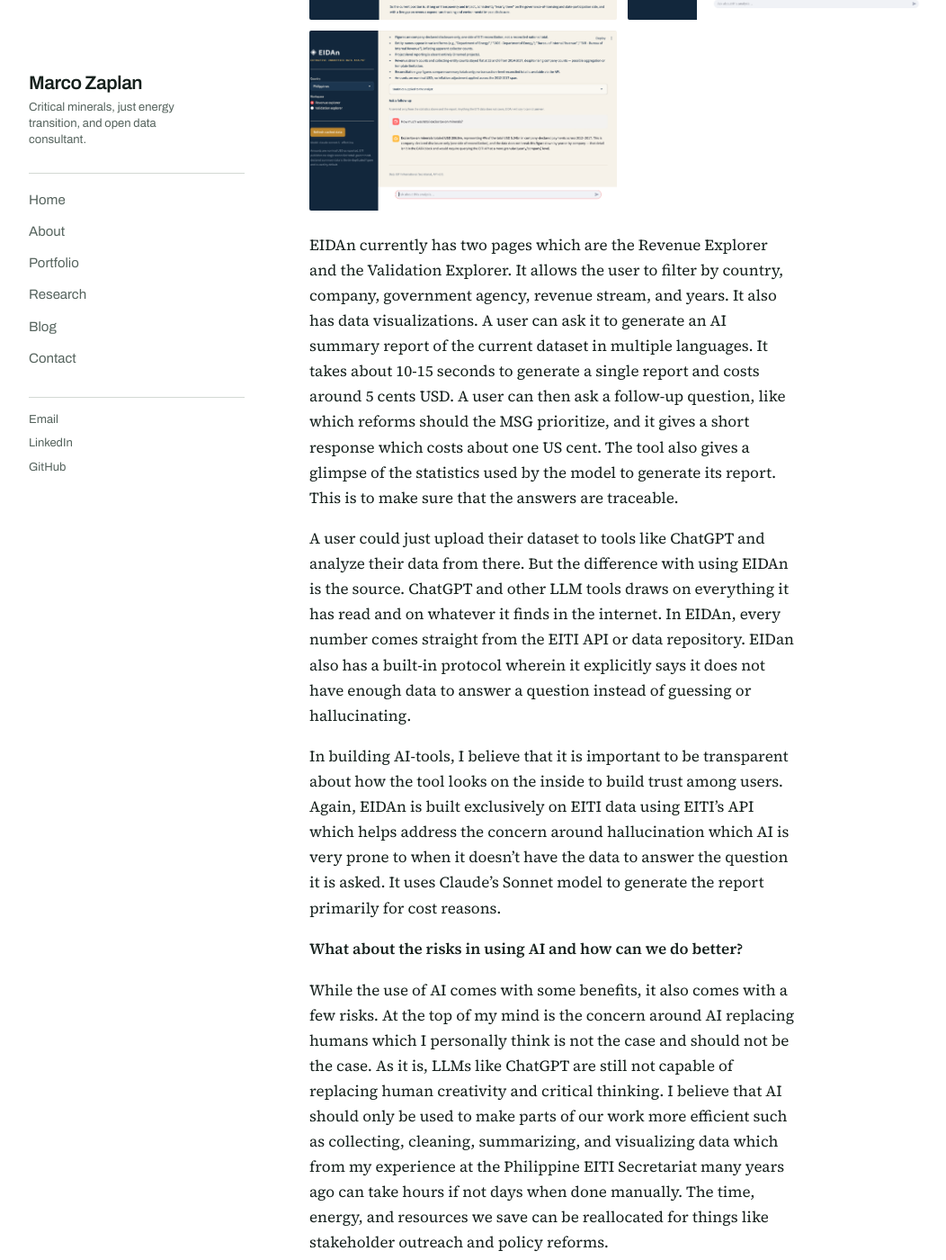
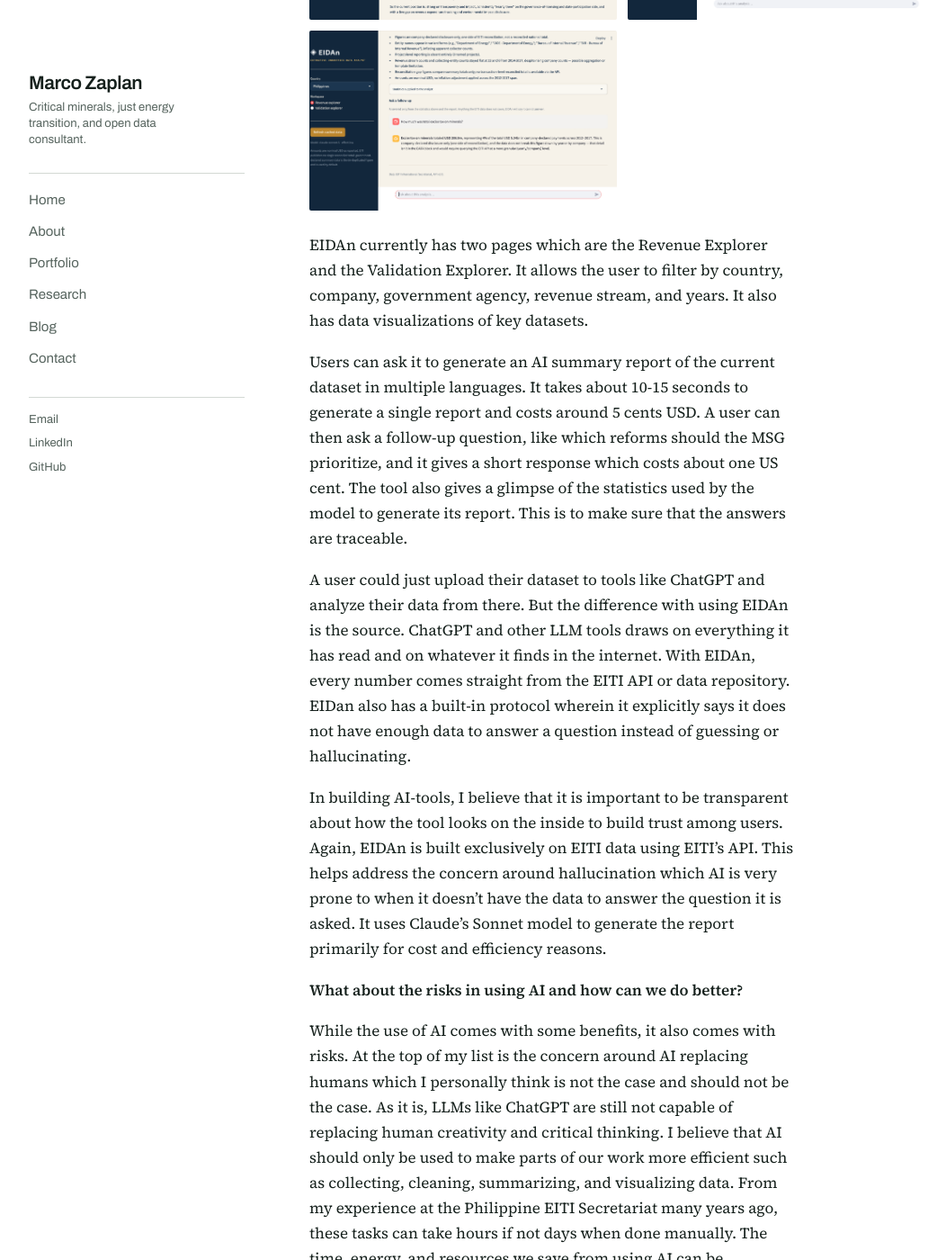
Before and after one commit to marcozaplan/marcozaplan.github.io, a Jekyll site: the page built from _posts/2026-10-11-how-can-we-responsibly-leverage-AI-in-analyzing-extractives-data.md, in a window 1280 px wide and 1400 px high, scrolled down 1847 px. Shown: the whole window at 90% size, without its empty margins (104-1156 px from the left). Built offline with Jekyll 4.4.1, drawn with Linux system fonts in a browser that asks for light colours; some of the changed text lies outside the part shown.

Commit message:
Update blog post

```diff
--- a/_posts/2026-10-11-how-can-we-responsibly-leverage-AI-in-analyzing-extractives-data.md
+++ b/_posts/2026-10-11-how-can-we-responsibly-leverage-AI-in-analyzing-extractives-data.md
@@ -7,17 +7,17 @@ tags: [extractives, open data, AI]
 
 ![During the Peer Learning Day of the EITI Global Conference 2026 in Brussels, Belgium last 7 October 2026.](/assets/images/blog/eiti-presentation.jpg)
 
-Last October 7, I had the opportunity to speak at a session during the EITI Global Conference Peer Learning Day. I talked about how we can further facilitate the use of EITI data with the help of AI. I started by asking our participants to raise their hand if they’ve used AI particularly LLM tools in their work and the results were encouraging.
+Last October 7, I had the opportunity to speak at a session during the EITI Global Conference Peer Learning Day. I talked about how we can further facilitate the use of EITI data with the help of artificial intelligence (AI). I started by asking our participants to raise their hand if they’ve used AI particularly LLM tools in their work and the results were encouraging.
 
 **Why an AI tool?**
 
-Through the years, EITI has become one of the richest repositories of extractives data. And so the more important question now has become how we can further increase the use of these data that are often too technical for average citizens or are located in siloed repositories or in formats that are difficult to analyze.
+Through the years, EITI has become one of the richest repositories of extractives data. And so the more important question now has become how we can further increase the use of these data that are often too technical for average citizens or are located in siloed repositories and in formats that are difficult to analyze.
 
 This is where AI can come in which promises to make parts of our data work more efficient. With AI and large language models or LLMs such as ChatGPT and Claude, we can easily analyze EITI data and effectively lower the barriers for nontechnical people.
 
 **What is EIDAn and how was it built?**
 
-So as an experiment, I developed a tool called Extractive Industries Data Analyst or EIDAn for short which is essentially an AI-powered dashboard that allows us to generate summary reports and ask follow-up questions about our data.
+So as an experiment, I developed a tool called Extractive Industries Data Analyst or EIDAn for short. It is essentially an AI-powered dashboard that allows us to generate summary reports and ask follow-up questions about our data.
 
 <div class="gallery">
   <img src="/assets/images/blog/eidan-revenue1.png" alt="EIDAn Revenue Explorer">
@@ -27,25 +27,29 @@ So as an experiment, I developed a tool called Extractive Industries Data Analys
   <img src="/assets/images/blog/eidan-followup.png" alt="EIDAn follow up question to the summary report">
 </div>
 
-EIDAn currently has two pages which are the Revenue Explorer and the Validation Explorer. It allows the user to filter by country, company, government agency, revenue stream, and years. It also has data visualizations. A user can ask it to generate an AI summary report of the current dataset in multiple languages. It takes about 10-15 seconds to generate a single report and costs around 5 cents USD. A user can then ask a follow-up question, like which reforms should the MSG prioritize, and it gives a short response which costs about one US cent. The tool also gives a glimpse of the statistics used by the model to generate its report. This is to make sure that the answers are traceable.
+EIDAn currently has two pages which are the Revenue Explorer and the Validation Explorer. It allows the user to filter by country, company, government agency, revenue stream, and years. It also has data visualizations of key datasets.
 
-A user could just upload their dataset to tools like ChatGPT and analyze their data from there. But the difference with using EIDAn is the source. ChatGPT and other LLM tools draws on everything it has read and on whatever it finds in the internet. In EIDAn, every number comes straight from the EITI API or data repository. EIDan also has a built-in protocol wherein it explicitly says it does not have enough data to answer a question instead of guessing or hallucinating.
+Users can ask it to generate an AI summary report of the current dataset in multiple languages. It takes about 10-15 seconds to generate a single report and costs around 5 cents USD. A user can then ask a follow-up question, like which reforms should the MSG prioritize, and it gives a short response which costs about one US cent. The tool also gives a glimpse of the statistics used by the model to generate its report. This is to make sure that the answers are traceable.
 
-In building AI-tools, I believe that it is important to be transparent about how the tool looks on the inside to build trust among users. Again, EIDAn is built exclusively on EITI data using EITI’s API which helps address the concern around hallucination which AI is very prone to when it doesn’t have the data to answer the question it is asked. It uses Claude’s Sonnet model to generate the report primarily for cost reasons.
+A user could just upload their dataset to tools like ChatGPT and analyze their data from there. But the difference with using EIDAn is the source. ChatGPT and other LLM tools draws on everything it has read and on whatever it finds in the internet. With EIDAn, every number comes straight from the EITI API or data repository. EIDan also has a built-in protocol wherein it explicitly says it does not have enough data to answer a question instead of guessing or hallucinating.
+
+In building AI-tools, I believe that it is important to be transparent about how the tool looks on the inside to build trust among users. Again, EIDAn is built exclusively on EITI data using EITI’s API. This helps address the concern around hallucination which AI is very prone to when it doesn’t have the data to answer the question it is asked. It uses Claude’s Sonnet model to generate the report primarily for cost and efficiency reasons.
 
 **What about the risks in using AI and how can we do better?**
 
-While the use of AI comes with some benefits, it also comes with a few risks. At the top of my mind is the concern around AI replacing humans which I personally think is not the case and should not be the case. As it is, LLMs like ChatGPT are still not capable of replacing human creativity and critical thinking. I believe that AI should only be used to make parts of our work more efficient such as collecting, cleaning, summarizing, and visualizing data which from my experience at the Philippine EITI Secretariat many years ago can take hours if not days when done manually. The time, energy, and resources we save can be reallocated for things like stakeholder outreach and policy reforms.
+While the use of AI comes with some benefits, it also comes with risks. At the top of my list is the concern around AI replacing humans which I personally think is not the case and should not be the case. As it is, LLMs like ChatGPT are still not capable of replacing human creativity and critical thinking. I believe that AI should only be used to make parts of our work more efficient such as collecting, cleaning, summarizing, and visualizing data. From my experience at the Philippine EITI Secretariat many years ago, these tasks can take hours if not days when done manually. The time, energy, and resources we save from using AI can be reallocated for things like stakeholder outreach and policy reforms.
 
-Also worth highlighting is the risk of AI giving wrong and/or biased answers which is why in implementing AI tools like chatbots, high-quality open data is very important. Because at the heart of AI governance is actually open data governance. For EITI countries who want to use AI tools on their data, we need to:
+It is also worth highlighting about the risk of AI giving wrong and/or biased answers which is why in implementing AI tools like chatbots, high-quality open data is very important. Because at the heart of AI governance is actually open data governance. For EITI countries who want to use AI tools on their data, we need to:
 
-1. Revisit our open data policies to first make sure that our datasets are of good quality and machine-readable. There is this saying in AI that goes like garbage in, garbage out. When data is poor, so will the responses be.
-2. Be proactive and adapt principles to govern how we use it to harness the full potential of AI and mitigate the risks. Chief among these principles is transparency. We need to be able to explain to our stakeholders what goes into our AI tools. Answers should also be traceable.
-3. Put in place accountability mechanisms meaning there should still be human ownership and oversight within the Secretariat or MSG to check AI’s outputs especially in high-stake scenarios in the future.
+1. Revisit our open data policies to first make sure that our **datasets are of good quality and machine-readable**. There is this saying in AI that goes like garbage in, garbage out. When data is poor, so will the responses be.
+2. Be proactive and **adapt principles to govern how we use it** to harness the full potential of AI and mitigate the risks. Chief among these principles is transparency. We need to be able to explain to our stakeholders what goes into our AI tools. Answers should also be traceable.
+3. Put in place **accountability mechanisms** meaning there should still be human ownership and oversight within the Secretariat or MSG to check AI’s outputs especially in high-stake scenarios in the future.
 
 **Moving forward**
 
-As we use AI more and more with EITI data, I hope that we as a community go back to basics and make sure our EITI data is of high quality and in open formats. Lastly, that we adapt governance principles that ensure AI is used responsibly.
+As we use more and more of AI with EITI data, we need to make sure that our EITI data is of high quality and in open formats. Lastly, I hope that we proactively adapt governance principles and rules that ensure AI is used responsibly.
+
+For my next blogs posts on this topic, I plan to feature other AI-powered tools used by other EITI stakeholders.
 
 <style>
 .lightbox-overlay {
```
Also changed, not shown: 1 other file.
